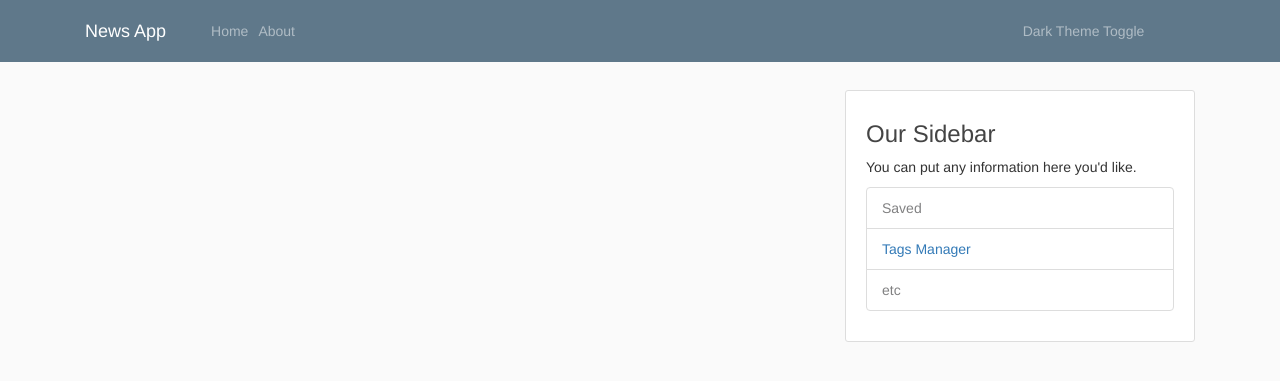
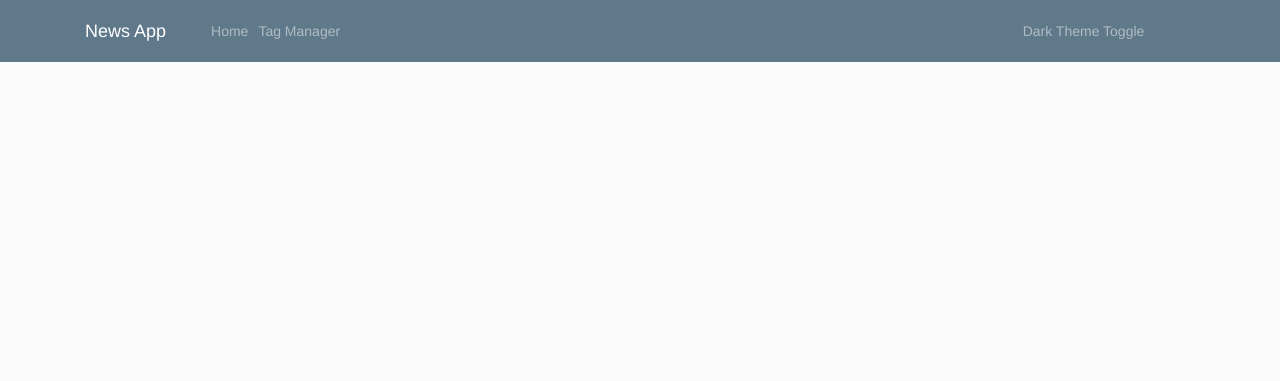
Before and after one commit to dcaohuu18/cs345_project2, a Flask app: page / in a window 1280 px wide. Shown: the top 381 px of the page. Run offline with Flask 2, Linux system fonts and the light colour scheme; some libraries are stand-ins or nearby versions.

Commit message:
remove sidebar and put tag manager on the top banner

```diff
--- a/app_package/templates/layout.html
+++ b/app_package/templates/layout.html
@@ -29,7 +29,7 @@
                 <div class="collapse navbar-collapse" id="navbarToggle">
                     <div class="navbar-nav col-10">
                         <a class="nav-item nav-link" href="{{ url_for('home') }}">Home</a>
-                        <a class="nav-item nav-link" href="{{ url_for('about') }}">About</a>
+                        <a class="nav-item nav-link" href="{{ url_for('tag_manager') }}">Tag Manager</a>
                     </div>
                     <!-- Navbar Right Side -->
                     <div class="navbar-nav col-2">
@@ -70,20 +70,6 @@
                 {% endwith %}
                 {% block content %}{% endblock %}
             </div>
-            <div class="col-md-4">
-                <div class="content-section">
-                    <h3>Our Sidebar</h3>
-                    <p>You can put any information here you'd like.
-                        <ul class="list-group">
-                            <li class="list-group-item list-group-item-light">Saved</li>
-                            <li class="list-group-item list-group-item-light">
-                                <a href="{{ url_for('tag_manager') }}">Tags Manager</a>
-                            </li>
-                            <li class="list-group-item list-group-item-light">etc</li>
-                        </ul>
-                    </p>
-                </div>
-            </div>
         </div>
     </main>
 
```
